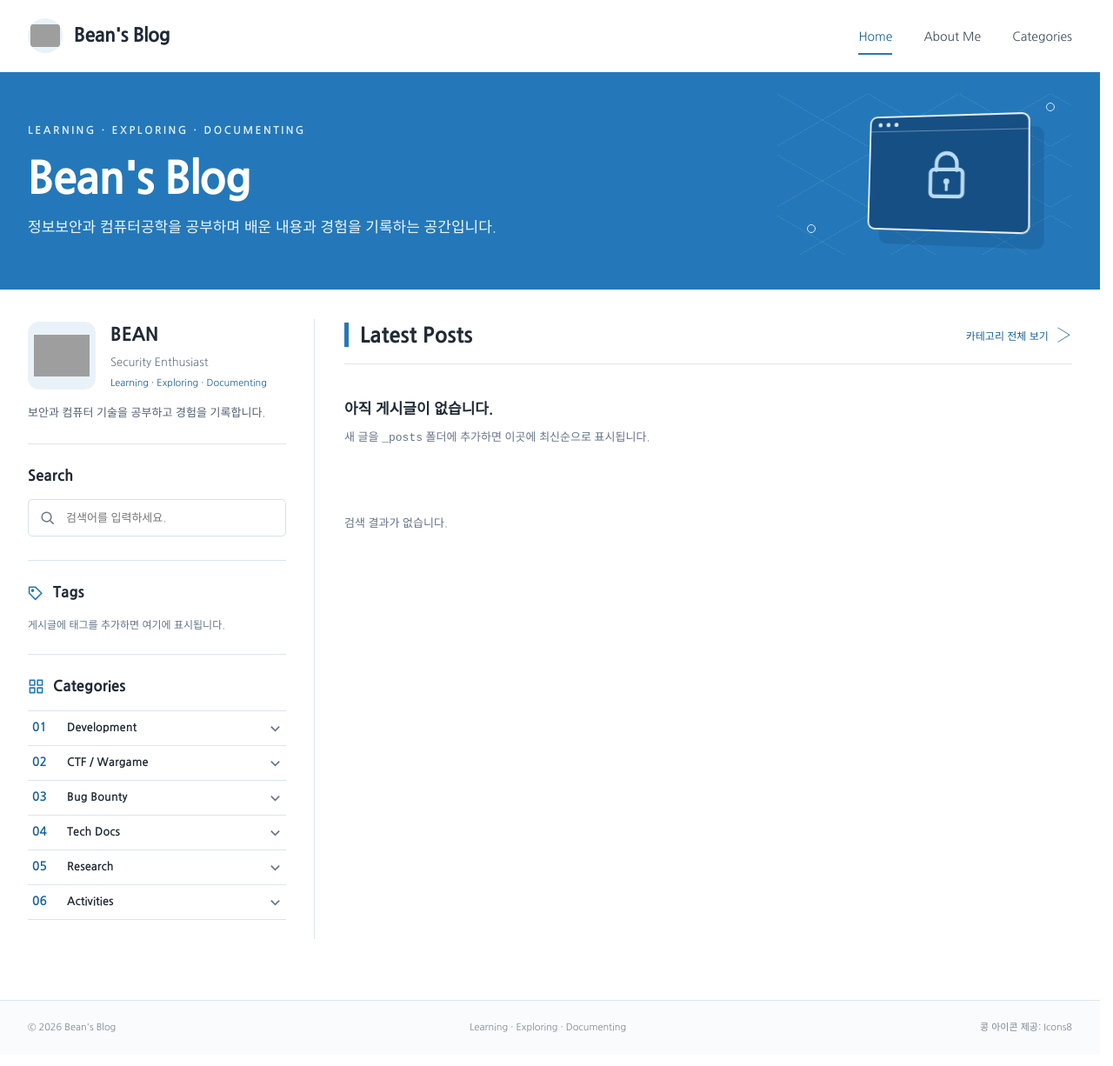
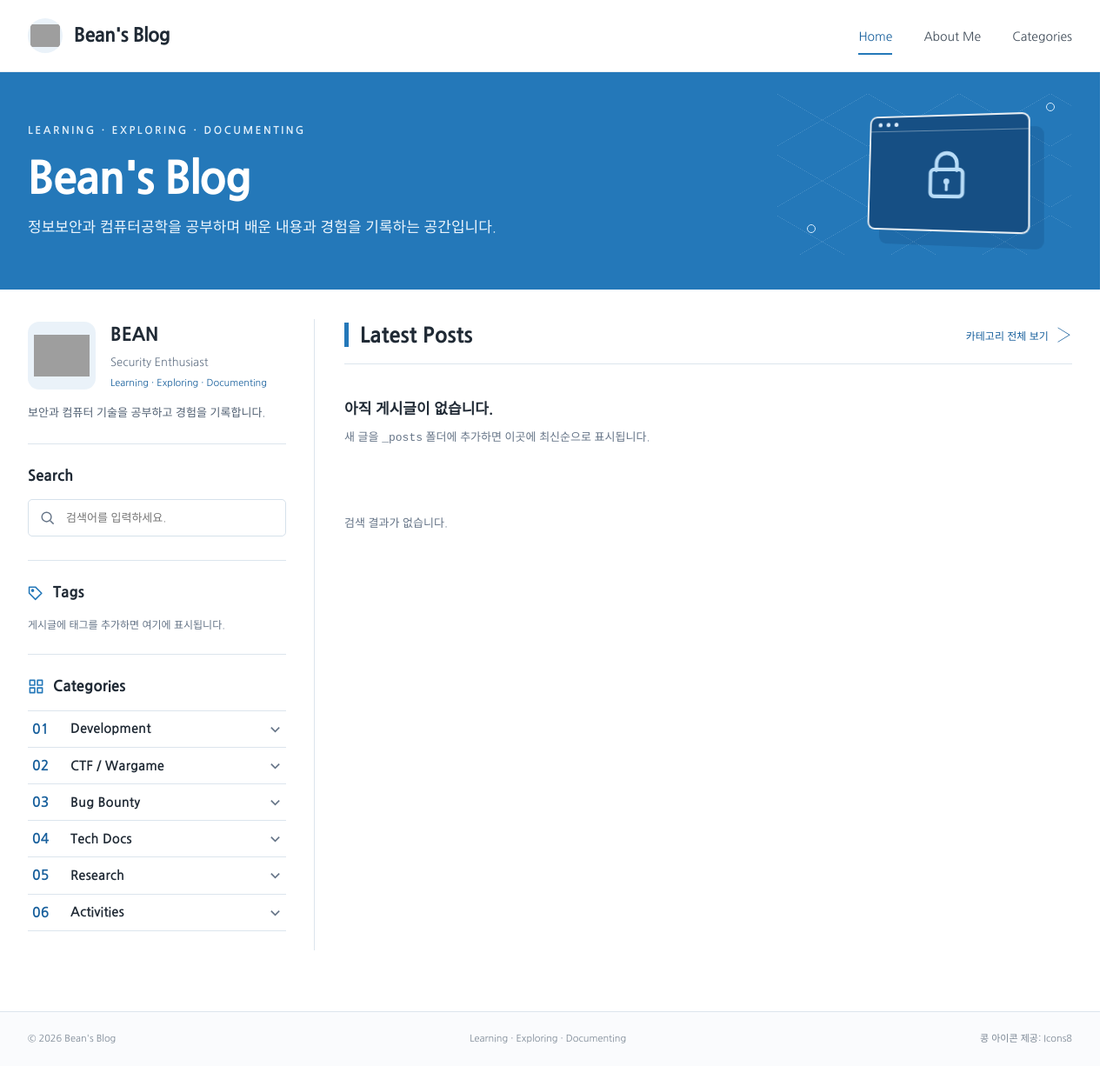
Before and after one commit to BEAN-CMD418/bean-cmd418.github.io, a Jekyll site: the page built from index.md, in a window 1280 px wide. Shown: the whole page at 87% size. Built offline with Jekyll 4.4.1, drawn with Linux system fonts in a browser that asks for light colours; some web fonts are replaced; grey boxes are pictures that could not be loaded.

Commit message:
Increase homepage category navigation text size

```diff
--- a/assets/css/bean-theme.css
+++ b/assets/css/bean-theme.css
@@ -118,8 +118,8 @@ button, input { font: inherit; }
   list-style: none; cursor: pointer; padding: 7px 5px;
 }
 .category-node summary::-webkit-details-marker { display: none; }
-.category-number { min-width: 28px; color: var(--blue-deep); font-size: 14px; font-weight: 700; font-variant-numeric: tabular-nums; }
-.category-name { flex: 1; font-size: 13px; font-weight: 700; }
+.category-number { min-width: 32px; color: var(--blue-deep); font-size: 16px; font-weight: 700; font-variant-numeric: tabular-nums; }
+.category-name { flex: 1; font-size: 15px; font-weight: 700; }
 .category-chevron { width: 15px; height: 15px; fill: none; stroke: #657487; stroke-width: 1.7; transition: transform .18s ease; }
 .category-node[open] .category-chevron { transform: rotate(180deg); }
 .category-children { padding: 0 0 10px 40px; }
```
